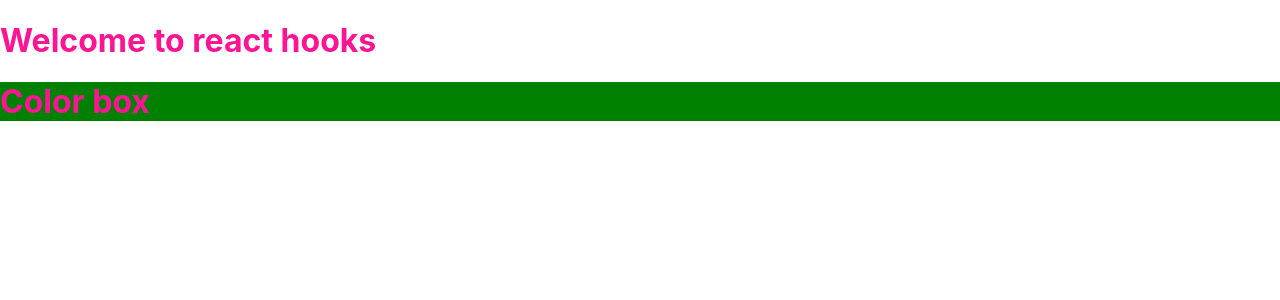
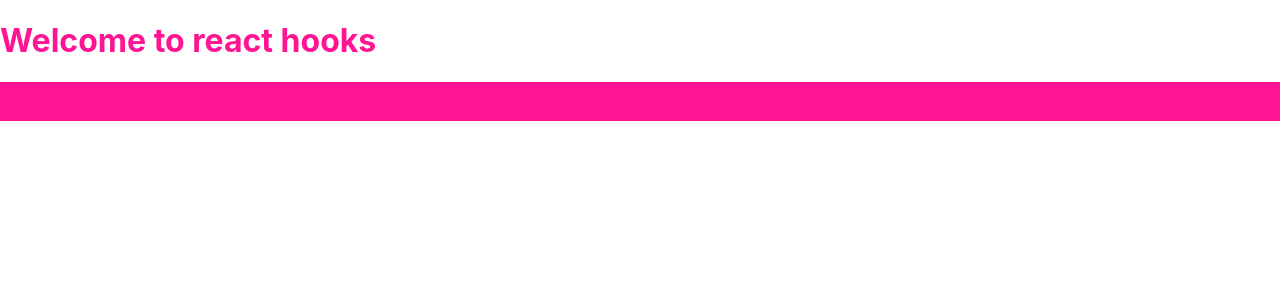
Before and after one commit to vanbui93/react_hooks_training, a React (Create React App) app: page / in a window 1280 px wide. Shown: the top 300 px of the page. Built offline with nearby package versions, Linux system fonts and the light colour scheme.

Commit message:
useState thay doi color => dung localStorage

```diff
--- a/src/components/ColorBox/index.jsx
+++ b/src/components/ColorBox/index.jsx
@@ -12,11 +12,16 @@ function getRandomColor() {
 }
 
 function ColorBox() {
+  const initColor = localStorage.getItem('box-color') || 'deeppink';
+  const [color, setColor] = useState(initColor);
+
   function handleBoxClick() {
     const newColor = getRandomColor();
     setColor(newColor);
+
+    localStorage.setItem('box-color', newColor);
   }
-  const [color, setColor] = useState('green')
+
   return (
     <div className="color-box"
       style={{ backgroundColor: color }}
```
